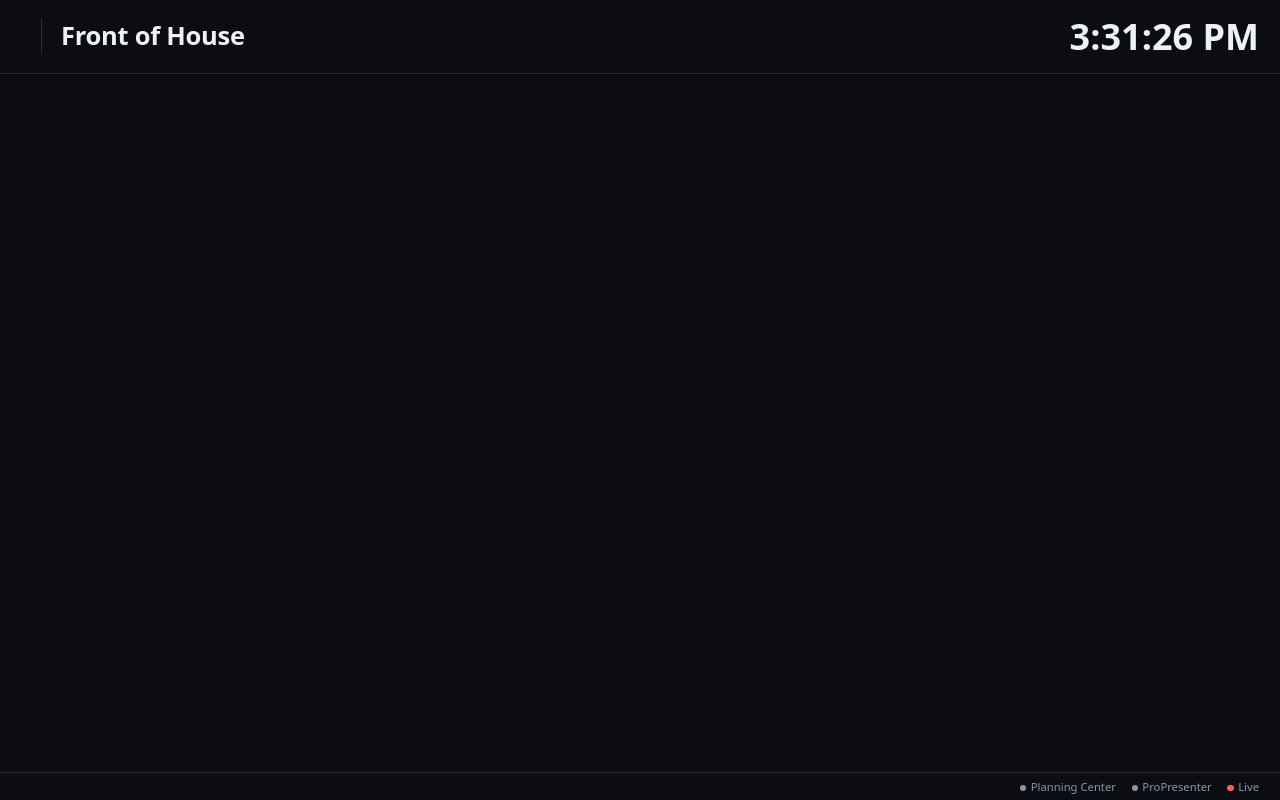
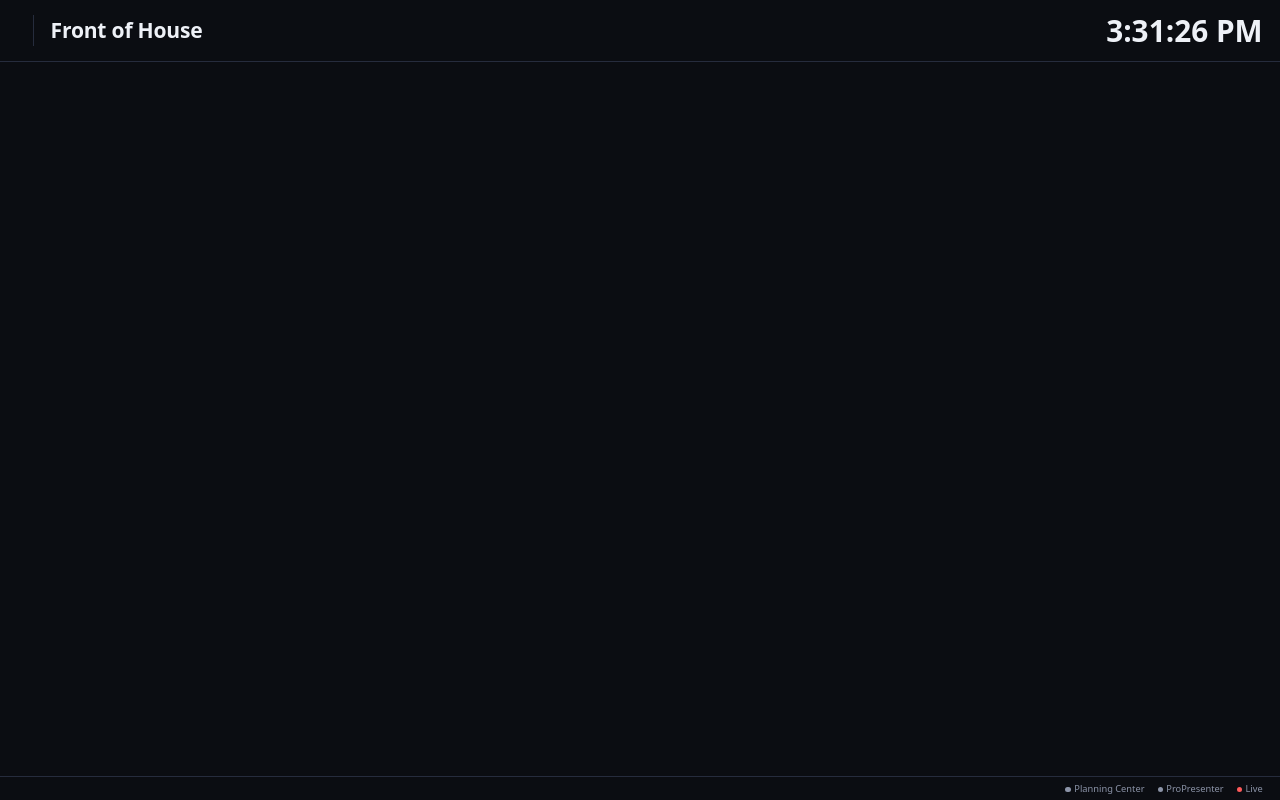
Before and after one commit to gpproduction/greenroomdashboard, a website: page public/sound/index.html in a window 1280 px wide. Drawn offline with Linux system fonts and the light colour scheme; no server answers.

Commit message:
Header and footer scale with the window width (v0.15.3)
One base size from 12px (laptop) to 24px (4K) shared by both screens; title
and plan stay on one line; two-row header below 900px.

Co-Authored-By: Claude Opus 5.5 <noreply@anthropic.com>
Claude-Session: https://claude.ai/code/session_01P3xi8jXF3N2kyEw77aiPQd

```diff
--- a/package.json
+++ b/package.json
@@ -1,6 +1,6 @@
 {
   "name": "greenroom-dashboard",
-  "version": "0.15.2",
+  "version": "0.15.3",
   "private": true,
   "description": "GrowPoint Backstage — mic/IEM assignment and ProPresenter timer dashboard driven by Planning Center Services.",
   "type": "module",
--- a/public/dashboard/dashboard.css
+++ b/public/dashboard/dashboard.css
@@ -32,9 +32,8 @@ body:hover { cursor: default; }
 
 .hidden { display: none !important; }
 
-/* Header: shared with Front of House in /shared/header.css (same size on every screen;
+/* Header: shared with Front of House in /shared/header.css (scales with the window width;
    ?scale= still enlarges it, the roster auto-fit doesn't shrink it). */
-.top { font-size: calc(15px * var(--user-scale, 1)); }
 
 /* Layout -------------------------------------------------------------------- */
 main {
--- a/public/shared/footer.css
+++ b/public/shared/footer.css
@@ -3,7 +3,7 @@
    so both screens match (Backstage's ?scale= still enlarges it). */
 .status {
   display: flex; flex-wrap: wrap; gap: 0.5em 1.4em; justify-content: space-between; align-items: center;
-  padding: 0.4em 1.4em; font-size: calc(15px * var(--user-scale, 1)); color: var(--muted);
+  padding: 0.4em 1.4em; font-size: calc(var(--chrome-fs, 15px) * var(--user-scale, 1)); color: var(--muted);
   border-top: 1px solid var(--line);
 }
 .status .conns { display: flex; flex-wrap: wrap; gap: 0.5em 1.4em; margin-left: auto; font-size: 0.75em; }
--- a/public/shared/header.css
+++ b/public/shared/header.css
@@ -1,6 +1,10 @@
 /* Shared screen header (Backstage, Front of House): logo | title + plan | countdown | clock.
-   Sizes are in em so each page sets the scale on .top (Backstage follows its auto-fit). */
+   Everything is in em off one base size that scales with the window width, so the header
+   (and the footer, which uses the same base) fits from a laptop window up to a 4K TV.
+   ?scale= on Backstage still multiplies it. */
+:root { --chrome-fs: clamp(12px, calc(0.5vw + 6px), 24px); }
 .top {
+  font-size: calc(var(--chrome-fs) * var(--user-scale, 1));
   display: grid;
   grid-template-columns: 1fr auto auto;
   align-items: center;
@@ -12,8 +16,10 @@
 .top .logo { height: 2.6em; width: auto; max-width: 18em; object-fit: contain; flex: none; }
 .top .logo:not(.hidden) + .heading { padding-left: 1.3em; border-left: 1px solid var(--line); }
 .top .heading { min-width: 0; }
-.top .title { font-size: 1.7em; font-weight: 700; letter-spacing: -0.01em; }
-.top .plan { color: var(--muted); font-size: 1em; margin-top: 0.15em; }
+/* One line each: shorten with "…" instead of wrapping into the countdown. */
+.top .title { font-size: 1.7em; font-weight: 700; letter-spacing: -0.01em; white-space: nowrap; overflow: hidden; text-overflow: ellipsis; }
+.top .plan { color: var(--muted); font-size: 1em; margin-top: 0.15em; white-space: nowrap; overflow: hidden; text-overflow: ellipsis; }
+.top .countdown, .top .clock { white-space: nowrap; }
 .top .clock { font-size: 2.4em; font-weight: 600; font-variant-numeric: tabular-nums; }
 .top .countdown { text-align: right; }
 .top .countdown .label { color: var(--muted); font-size: 0.9em; text-transform: uppercase; letter-spacing: 0.08em; }
@@ -21,7 +27,9 @@
 .top .countdown.live .value { color: var(--ok); }
 
 /* Phones / narrow windows: logo + title on the first line, countdown and clock below. */
-@media (max-width: 760px) {
+@media (max-width: 900px) {
+  :root { --chrome-fs: 14px; }
+  .top .plan { white-space: normal; }
   .top { grid-template-columns: 1fr auto; gap: 0.4em 1em; padding: 0.7em 1em; }
   .top .brand { grid-column: 1 / -1; gap: 0.8em; }
   .top .logo { height: 1.8em; max-width: 10em; }
--- a/public/sound/sound.css
+++ b/public/sound/sound.css
@@ -26,8 +26,7 @@ button, select, input { font: inherit; color: inherit; }
 /* Footer: shared with Backstage in /shared/footer.css. */
 
 .hidden { display: none !important; }
-/* Header: shared with Backstage in /shared/header.css, at the same size. */
-.top { font-size: 15px; }
+/* Header: shared with Backstage in /shared/header.css. */
 
 main { flex: 1; min-height: 0; display: grid; grid-template-columns: minmax(0, 1fr) minmax(0, 1.35fr); gap: 14px; padding: 14px 1.2rem; }
 main.only-left { grid-template-columns: 1fr; }
```
